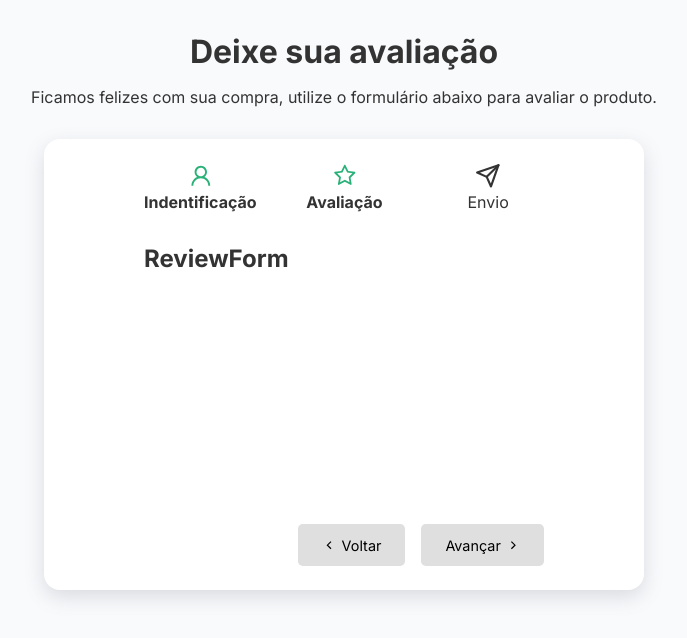
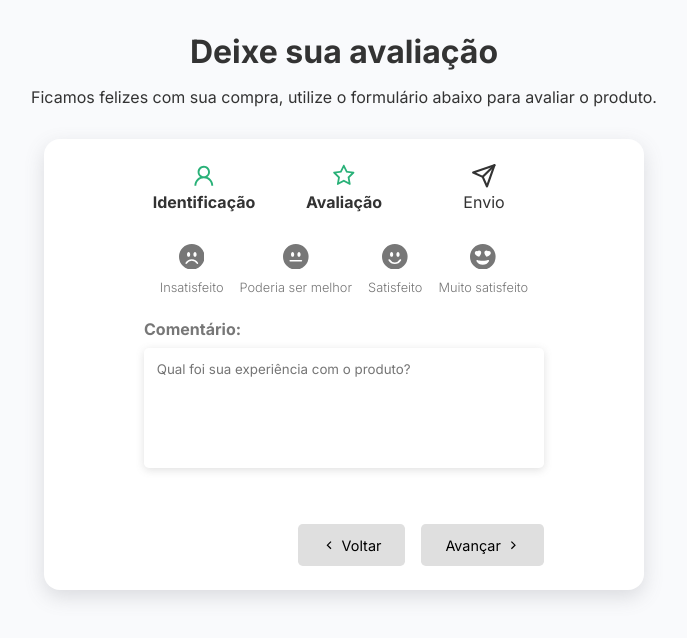
Before and after one commit to aleanrocha/projeto-form-multistep, a React (Vite) app: page / in a window 1280 px wide. Both pictures are taken after typing "Sample", "name@example.com" into the empty fields and a click on the button "Avançar". Shown: the top 638 px of the page, without its empty margins (296-983 px from the left). Built offline with nearby package versions, Linux system fonts and the light colour scheme.

Commit message:
updates and evaluation component

```diff
--- /dev/null
+++ b/src/components/ReviewForm.css
@@ -0,0 +1,34 @@
+.form-control.score-container {
+  display: flex;
+  flex-direction: row;
+  gap: 1rem;
+  justify-content: center;
+}
+.score-container svg {
+  font-size: 1.6rem;
+  cursor: pointer;
+  transition: .3s;
+}
+.score-container #unsatisfied:hover {fill: #d30f0f;}
+.score-container #neutral:hover {fill: #f05e09;}
+.score-container #satisfied:hover {fill: #88d30f;}
+.score-container #very_satisfied:hover {fill: #29b178;}
+.score-container input:checked ~ #unsatisfied {fill: #d30f0f;}
+.score-container input:checked ~ #neutral {fill: #f05e09;}
+.score-container input:checked ~ #satisfied {fill: #88d30f;}
+.score-container input:checked ~ #very_satisfied {fill: #29b178;}
+.radio-container {
+  text-align: center;
+  position: relative;
+}
+.radio-container input {
+  opacity: 0;
+  position: absolute;
+  top: 15px;
+  left: 30px;
+}
+.radio-container p {
+  font-size: .8rem;
+  margin-top: .4rem;
+  font-weight: 300;
+}
--- a/src/components/ReviewForm.jsx
+++ b/src/components/ReviewForm.jsx
@@ -1,6 +1,40 @@
+import {
+  BsFillEmojiHeartEyesFill,
+  BsFillEmojiSmileFill,
+  BsFillEmojiFrownFill,
+  BsFillEmojiNeutralFill,
+} from 'react-icons/bs'
+import './ReviewForm.css'
 const ReviewForm = () => {
   return (
-    <div><h2>ReviewForm</h2></div>
+    <div className='review-form'>
+      <div className='form-control score-container'>
+        <label className='radio-container'>
+          <input type='radio' name='review' value='unsatisfied' required />
+          <BsFillEmojiFrownFill id='unsatisfied' />
+          <p>Insatisfeito</p>
+        </label>
+        <label className='radio-container'>
+          <input type='radio' name='review' value='neutral' required />
+          <BsFillEmojiNeutralFill id='neutral' />
+          <p>Poderia ser melhor</p>
+        </label>
+        <label className='radio-container'>
+          <input type='radio' name='review' value='satisfied' required />
+          <BsFillEmojiSmileFill id='satisfied' />
+          <p>Satisfeito</p>
+        </label>
+        <label className='radio-container'>
+          <input type='radio' name='review' value='very_satisfied' required />
+          <BsFillEmojiHeartEyesFill id='very_satisfied' />
+          <p>Muito satisfeito</p>
+        </label>
+      </div>
+      <div className="form-control">
+        <label htmlFor="icomment">Comentário:</label>
+        <textarea name="comment" id="icomment" placeholder='Qual foi sua experiência com o produto?' required></textarea>
+      </div>
+    </div>
   )
 }
 
--- a/src/components/Steps.css
+++ b/src/components/Steps.css
@@ -2,12 +2,11 @@
   display: flex;
   max-width: 400px;
   margin: auto;
-  justify-content: space-around;
-  gap: 2rem;
+  justify-content: space-between;
   margin-bottom: 2rem;
+  gap: 1rem;
 }
 .step {
-  background-color: #fff;
   display: flex;
   flex-direction: column;
   justify-content: center;
--- a/src/components/Steps.jsx
+++ b/src/components/Steps.jsx
@@ -7,7 +7,7 @@ const Steps = ({ currentStep }) => {
     <div className='steps'>
       <div className='step active'>
         <AiOutlineUser />
-        <p>Indentificação</p>
+        <p>Identificação</p>
       </div>
       <div className={`step ${currentStep >= 1 ? 'active' : ''}`}>
         <AiOutlineStar />
--- a/src/components/UserForm.jsx
+++ b/src/components/UserForm.jsx
@@ -2,7 +2,7 @@ const userForm = () => {
   return (
     <>
       <div className='form-control'>
-        <label htmlFor='iname'>Nome</label>
+        <label htmlFor='iname'>Nome:</label>
         <input
           type='text'
           name='name'
@@ -12,7 +12,7 @@ const userForm = () => {
         />
       </div>
       <div className='form-control'>
-        <label htmlFor='iemail'>E-mail</label>
+        <label htmlFor='iemail'>E-mail:</label>
         <input
           type='email'
           name='email'
```
